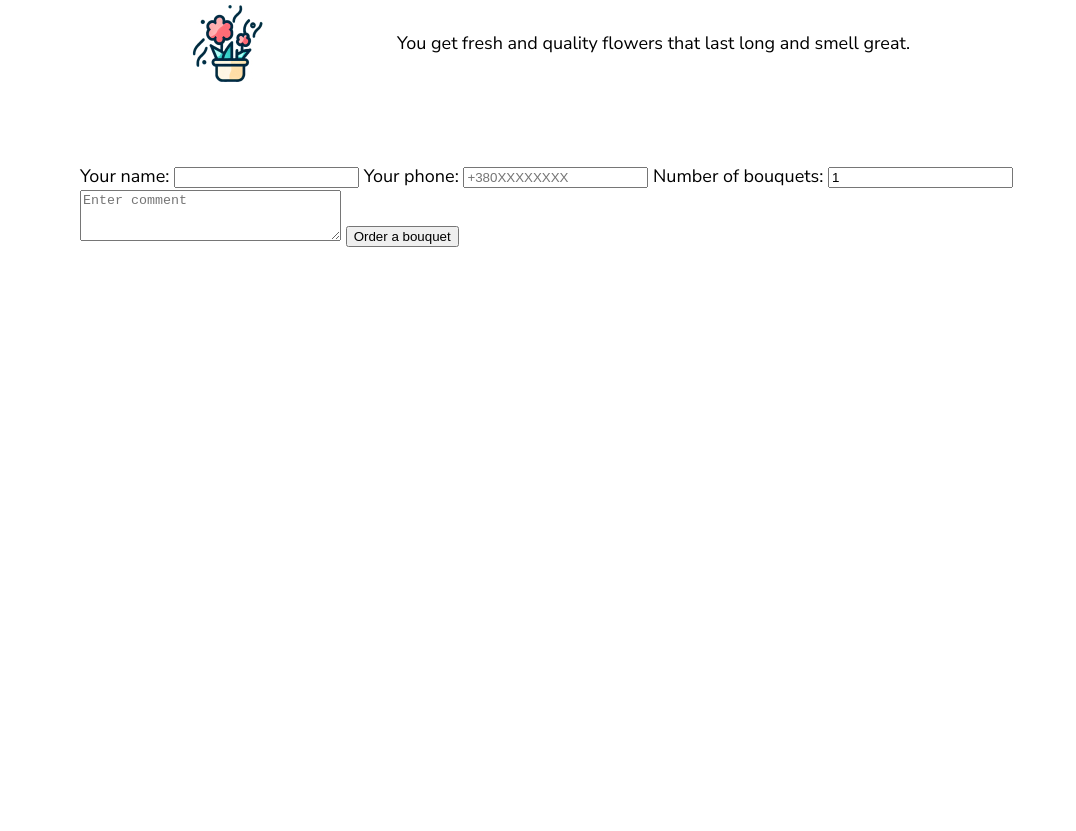
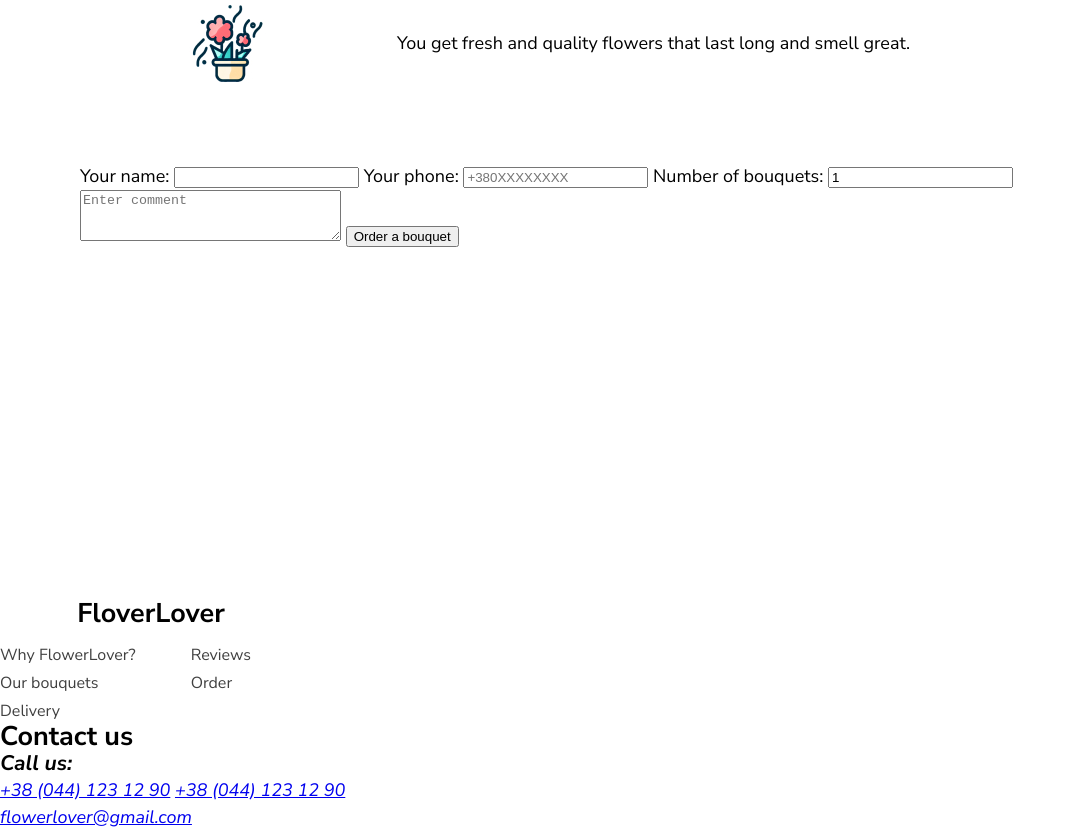
Before and after one commit to nataliia-smalchenko/FlowerLover-28-09-2024, a plain HTML site: page index.html in a window 1280 px wide. Shown: the part 1407-2238 px from the top of the page, without its empty margins (0-1076 px from the left). Before the commit the page ends 2007 px from the top, so only its background shows below. Drawn offline with Linux system fonts and the light colour scheme.

Commit message:
add footer

```diff
--- a/css/style.css
+++ b/css/style.css
@@ -145,3 +145,28 @@ li {
   text-align: center;
   color: #1f1f1f;
 }
+
+.footer-links {
+  width: 302px;
+  display: flex;
+  flex-direction: column;
+  gap: 16px;
+  align-items: center;
+}
+
+.footer-list {
+  display: flex;
+  flex-direction: column;
+  gap: 4px;
+  flex-wrap: wrap;
+  height: 80px;
+  width: 100%;
+}
+
+.footer-link {
+  display: block;
+  text-decoration: none;
+  font-size: 16px;
+  line-height: 150%;
+  color: #404040;
+}
--- a/index.html
+++ b/index.html
@@ -123,6 +123,41 @@
     <br />
     <br />
     <br />
-    <footer></footer>
+    <footer>
+      <div class="footer-links">
+        <h2>FloverLover</h2>
+        <ul class="footer-list">
+          <li>
+            <a class="footer-link" href="#">Why FlowerLover?</a>
+          </li>
+          <li>
+            <a class="footer-link" href="#">Our bouquets</a>
+          </li>
+          <li>
+            <a class="footer-link" href="#">Delivery</a>
+          </li>
+          <li>
+            <a class="footer-link" href="#">Reviews</a>
+          </li>
+          <li>
+            <a class="footer-link" href="#">Order</a>
+          </li>
+        </ul>
+      </div>
+      <div>
+        <h2>Contact us</h2>
+        <address>
+          <div>
+            <h3>Call us:</h3>
+            <a href="tel:+38 (044) 123 12 90">+38 (044) 123 12 90</a>
+            <a href="tel:+38 (044) 123 12 90">+38 (044) 123 12 90</a>
+          </div>
+          <div>
+            <a href="mailto:flowerlover@gmail.com">flowerlover@gmail.com</a>
+          </div>
+          <div></div>
+        </address>
+      </div>
+    </footer>
   </body>
 </html>
```
